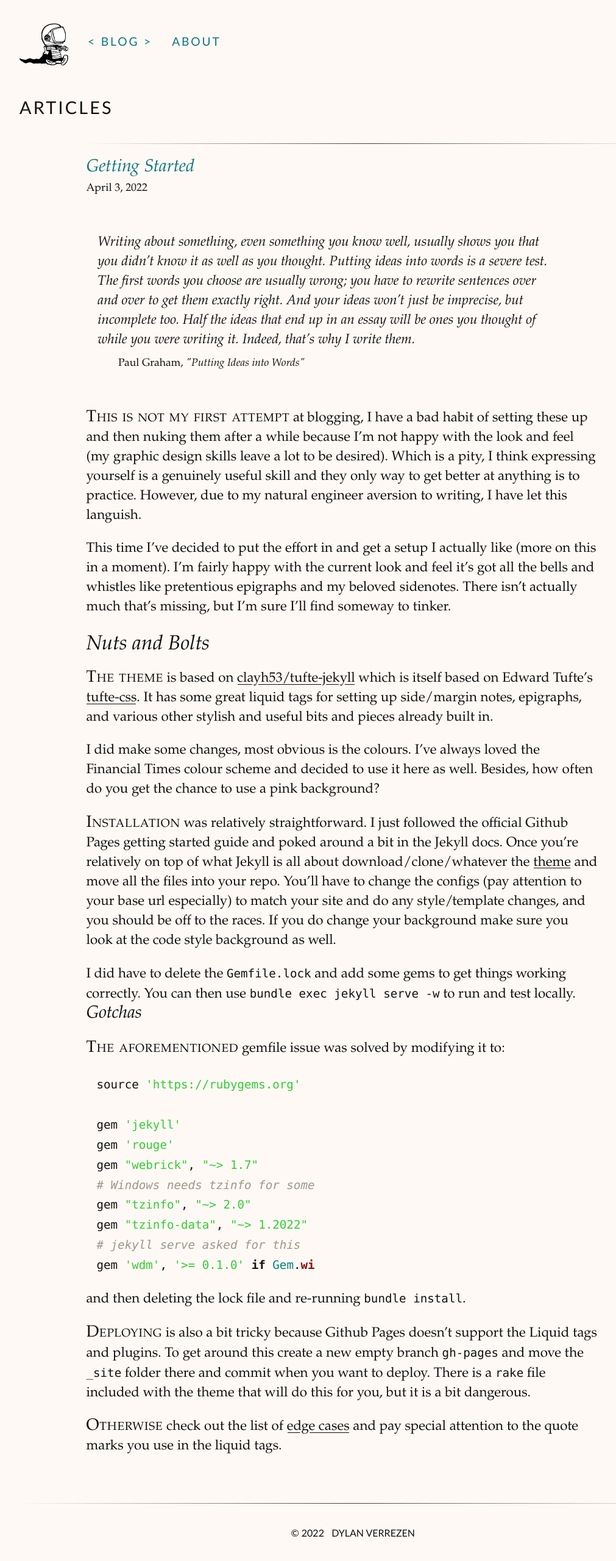
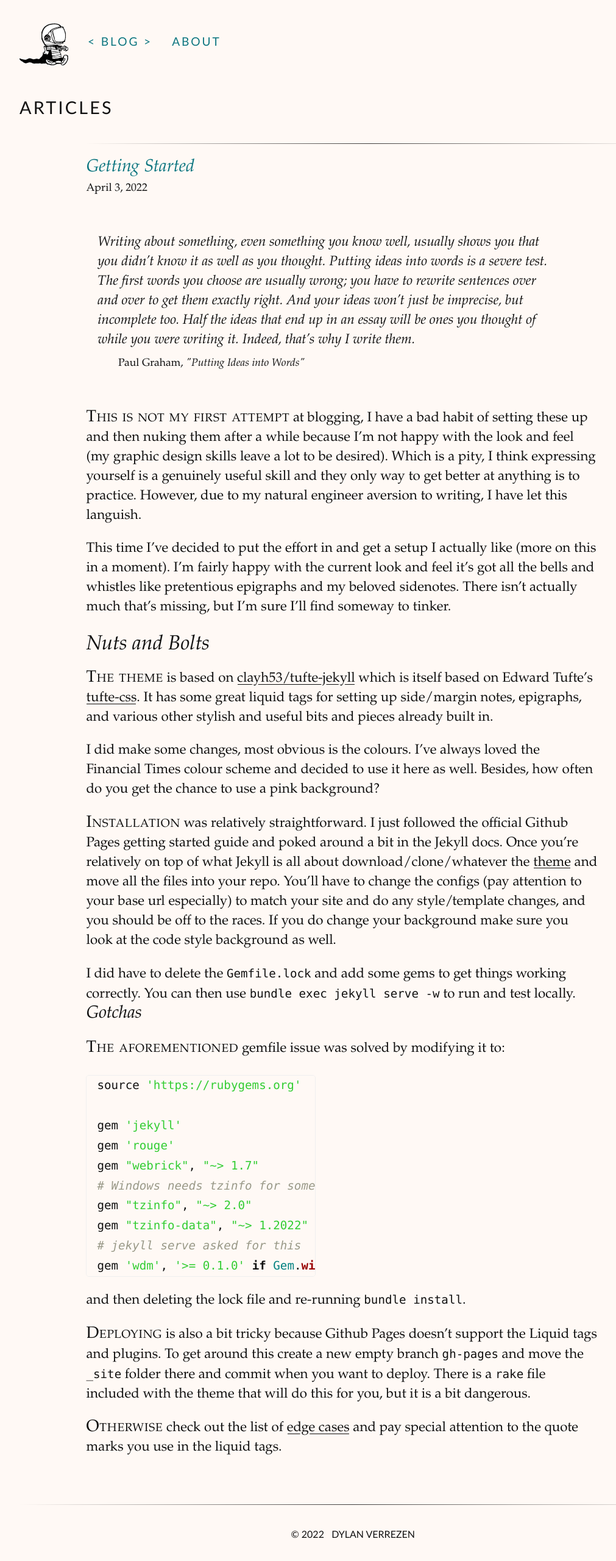
Before and after one commit to dylanv/dylanv.github.io, a Jekyll site: the page built from index.html, in a window 1280 px wide. Shown: the whole page at 61% size, without its empty margins (32-1043 px from the left). Built offline with Jekyll 4.4.1, drawn with Linux system fonts in a browser that asks for light colours.

Commit message:
Add a slight border to code blocks

```diff
--- a/css/tufte.scss
+++ b/css/tufte.scss
@@ -317,7 +317,9 @@ div.table-wrapper, table { overflow-x: auto; } //changed all overflow values to
 
 pre { width: 52.5%; //, pre code, p pre code are both selectors in tufte.css - they have been removed here to fix alignment issues
            padding-left: 2.5%;
-           overflow-x: auto; }
+           overflow-x: auto;
+           border: 1px solid #efefef;
+           border-radius: 5px;}
 
 .fullwidth, li.listing div{ max-width: 90%; }
 
@@ -325,7 +327,7 @@ pre { width: 52.5%; //, pre code, p pre code are both selectors in tufte.css - t
 
 span.newthought { font-variant: small-caps;
                   font-size: 1.2em;
-                  letter-spacing: 0.05rem; }
+                  letter-spacing: 0.05rem;}
 
 input.margin-toggle { display: none; }
 
```
